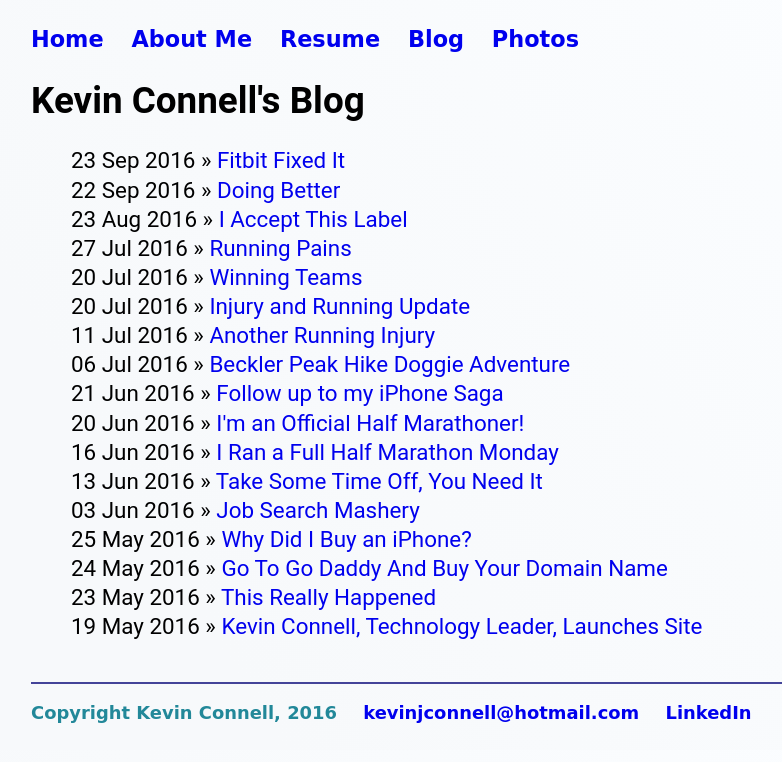
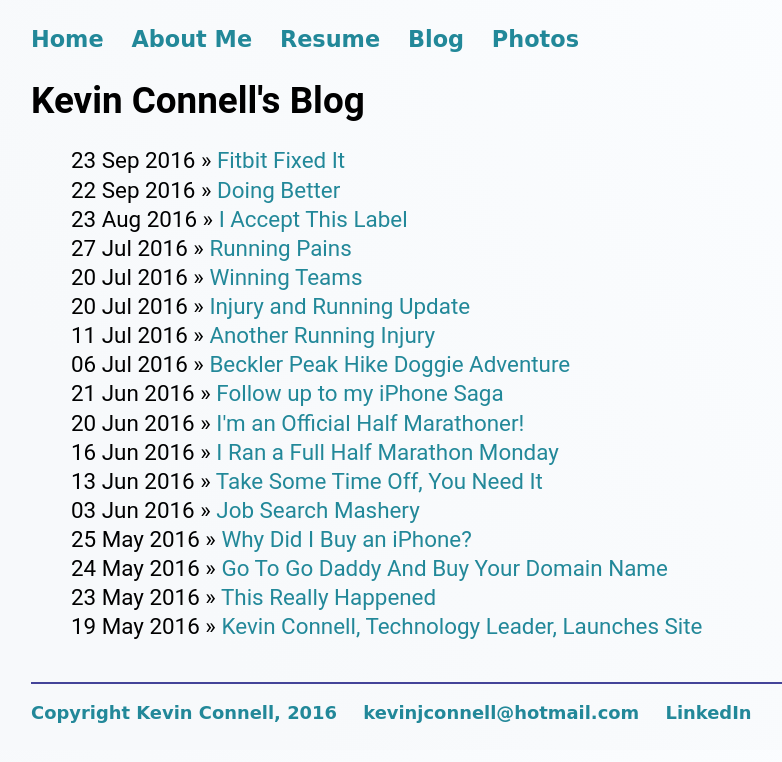
Before and after one commit to mo4dawg/mo4dawg.github.io, a Jekyll site: the page built from blog/oldIndex.html, in a window 1280 px wide. Shown: the top 762 px of the page, without its empty margins (65-847 px from the left). Built offline with Jekyll 4.4.1, drawn with Linux system fonts in a browser that asks for light colours.

Commit message:
Update main.css

```diff
--- a/css/main.css
+++ b/css/main.css
@@ -69,10 +69,10 @@ nav ul li, footer ul li {
 }
 a {
     text-decoration: none;
+    color: #289;
 }
 a:hover {
     text-decoration: underline;
-    color: #289;
 }
 h1 {
     font-size: 2.3em;
```
